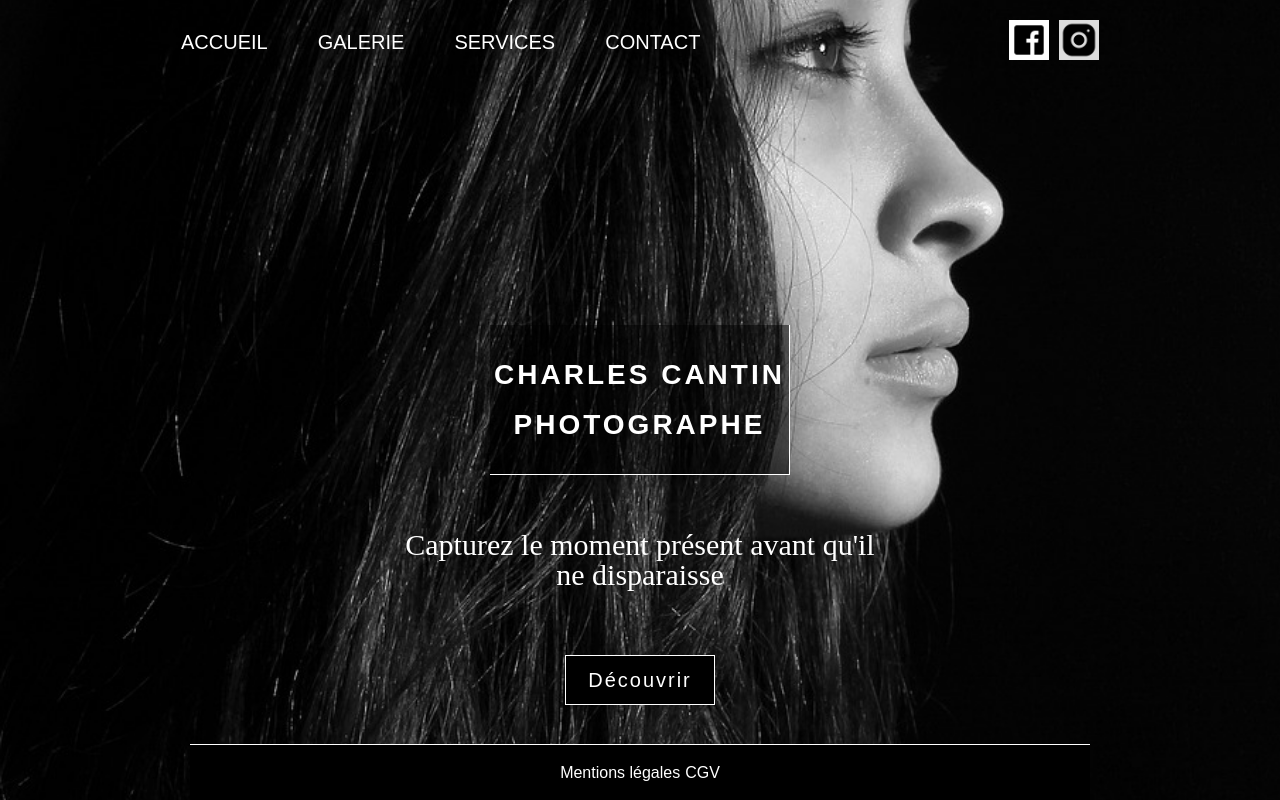
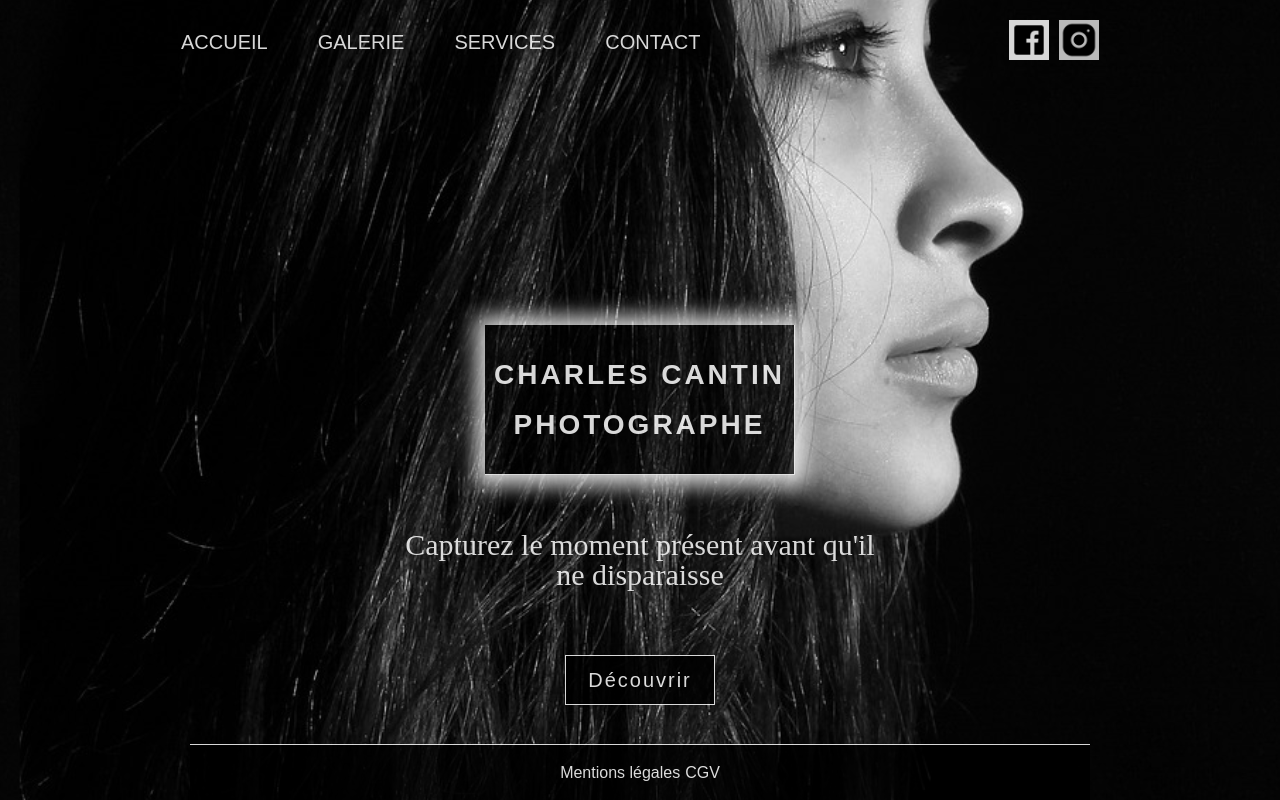
Before and after one commit to ValentinBurillier/Charles-Cantin, a React (Create React App) app: page / in a window 1280 px wide. Built offline with nearby package versions, Linux system fonts and the light colour scheme; a small style sheet from the web is missing; a web font is replaced by a local one.

Commit message:
responsive home page -> 1880px * 874px and styles effects

```diff
--- a/src/App.css
+++ b/src/App.css
@@ -15,6 +15,19 @@ body {
   max-width: 100vw;
   background: url('../public/assets/images/home.png');
   background-size: cover;
+  animation: body;
+  animation-duration: 10s;
+}
+@keyframes body {
+  from {
+    opacity: 0;
+    background-position-y: -500px;
+    background-position-x: 10vw;
+  }
+  to {
+    opacity: 1;
+  }
+
 }
 
 .App {
@@ -79,3 +92,9 @@ body {
     background-position-y: 35%;
   }
 }
+
+@media screen and (min-width: 320px) and (min-height: 700px) {
+  body {
+    background-position-x: center;
+  }
+}
--- a/src/components/Footer.module.css
+++ b/src/components/Footer.module.css
@@ -4,6 +4,8 @@
   width: 100%;
   position: relative;
   background-color: black;
+  animation: footer;
+  animation-duration: 4s;
 }
 .Footer__container {
   display: flex;
@@ -11,6 +13,15 @@
   align-items: center;
   height: 100%;
   width: 100%;
+}
+@keyframes footer {
+  from {
+    opacity: 0;
+  }
+  to {
+    opacity: 1;
+  }
+
 }
 .Container__politiques {
   display: flex;
--- a/src/components/Header.module.css
+++ b/src/components/Header.module.css
@@ -1,6 +1,9 @@
 .Header {
   height: 3%;
   padding: 15px 15px 0px 15px;
+  animation-name: header;
+  animation-duration: 4s;
+
 }
 .Nav__list {
   display: flex;
@@ -13,7 +16,19 @@
   font-size: 12px;
   text-transform: uppercase;
 }
-
+.Nav__link:hover {
+  text-decoration: underline;
+}
+ @keyframes header {
+  from {
+    transform: translateX(-10%);
+    opacity: 0;
+  }
+  to {
+    transform: translate(0px);
+    opacity: 1;
+  }
+ }
 @media screen and (min-width: 500px) and (min-height: 568px) {
   .Header {
     height: 8%;
--- a/src/components/MainContainer.module.css
+++ b/src/components/MainContainer.module.css
@@ -7,12 +7,30 @@
   left: 50%;
   transform: translate(-50%, -50%);
   min-height: 100px;
-  min-width: 180px;
+  min-width: 190px;
+  animation-name: container;
+  animation-duration: 8s;
+}
+@keyframes container {
+  from {
+    box-shadow: 1px 1px 20px 20px white;
+  }
+  75% {
+    box-shadow: 1px 1px 20px 10px white;
+  }
+  90% {
+    box-shadow: 1px 1px 20px 5px gray;
+  }
+  100% {
+    box-shadow: 0px 0px 0px 0px black;
+  }
+
 }
 .Container__title {
   font-size: 20px;
   text-transform: uppercase;
   line-height: 50px;
+  padding: 5px;
 }
 
 @media screen and (min-width: 500px) and (min-height: 568px)  {
@@ -30,7 +48,7 @@
 
 @media screen and (min-width: 800px) and (min-height: 568px)  {
   .Container {
-    width: 300px;
+    width: 310px;
     height: 150px;
   }
   .Container__title {
```
